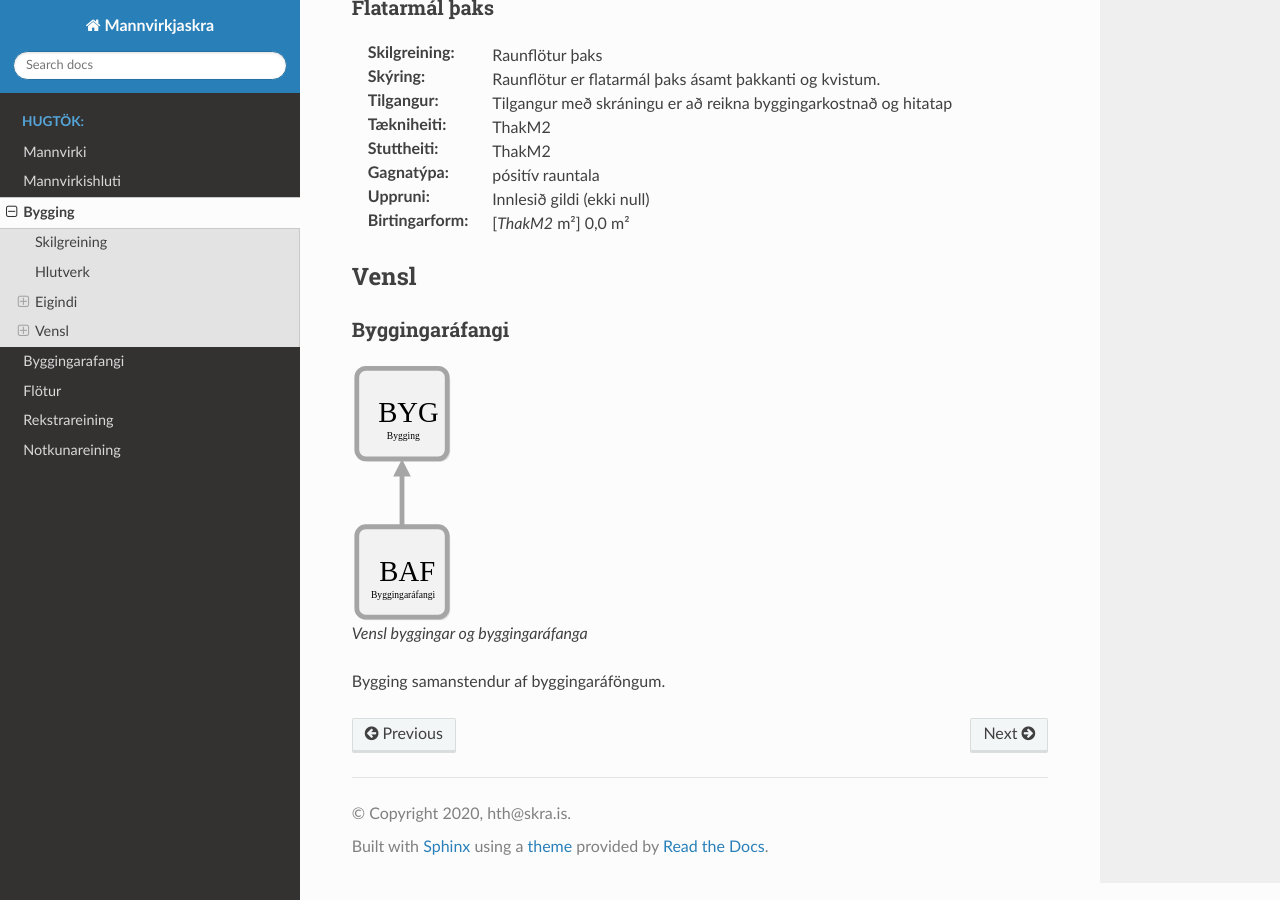
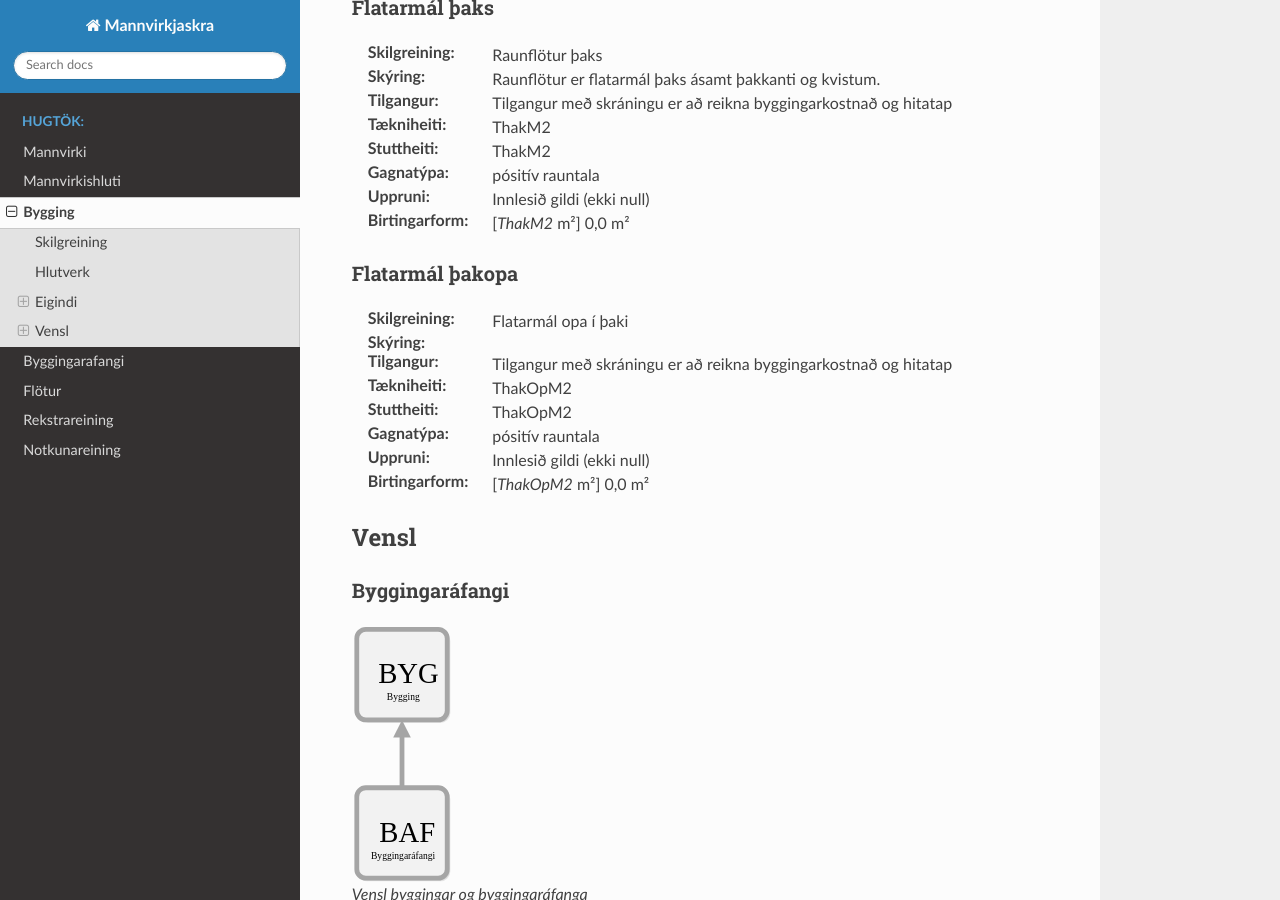
Before and after one commit to hthl/Mannvirkjaskra, a Sphinx documentation site: the page built from source/bygging.rst, in a window 1280 px wide and 900 px high, scrolled down 2289 px. Built offline with Sphinx 7.4.7 and the Read the Docs theme 2.0.0, drawn with Linux system fonts in a browser that asks for light colours.

Commit message:
Update bygging.rst

```diff
--- a/source/bygging.rst
+++ b/source/bygging.rst
@@ -208,6 +208,33 @@ Flatarmál þaks
 :Birtingarform:
  [*ThakM2* m²] 0,0 m²
 
+Flatarmál þakopa
+~~~~~~~~~~~~~~~~~~~~
+
+:Skilgreining:
+ Flatarmál opa í þaki
+
+:Skýring:
+
+
+:Tilgangur:
+  Tilgangur með skráningu er að reikna byggingarkostnað og hitatap
+
+:Tækniheiti:
+ ThakOpM2
+
+:Stuttheiti:
+ ThakOpM2
+
+:Gagnatýpa:
+ pósitív rauntala
+
+:Uppruni:
+ Innlesið gildi  (ekki null)
+
+:Birtingarform:
+ [*ThakOpM2* m²] 0,0 m²
+
 Vensl
 -----
 
```
